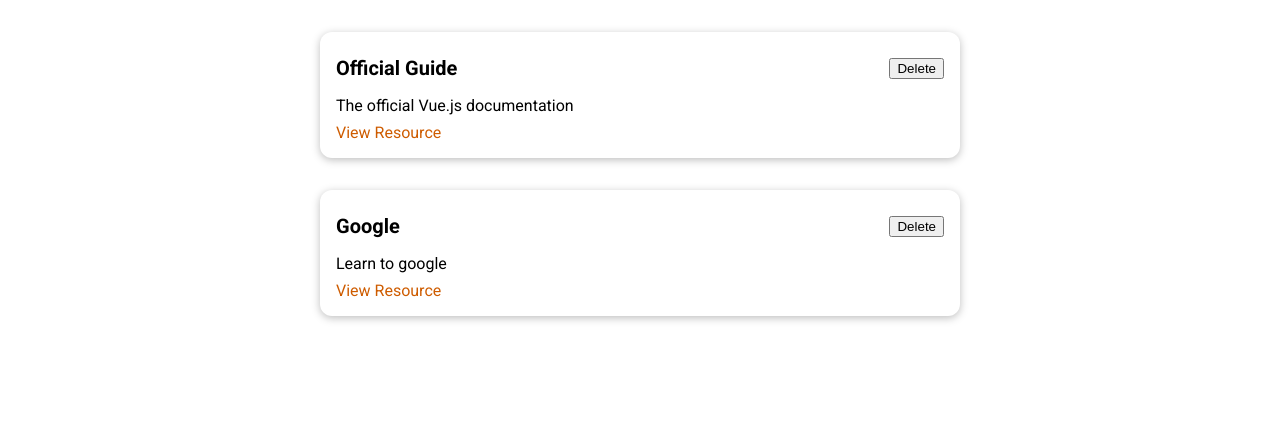
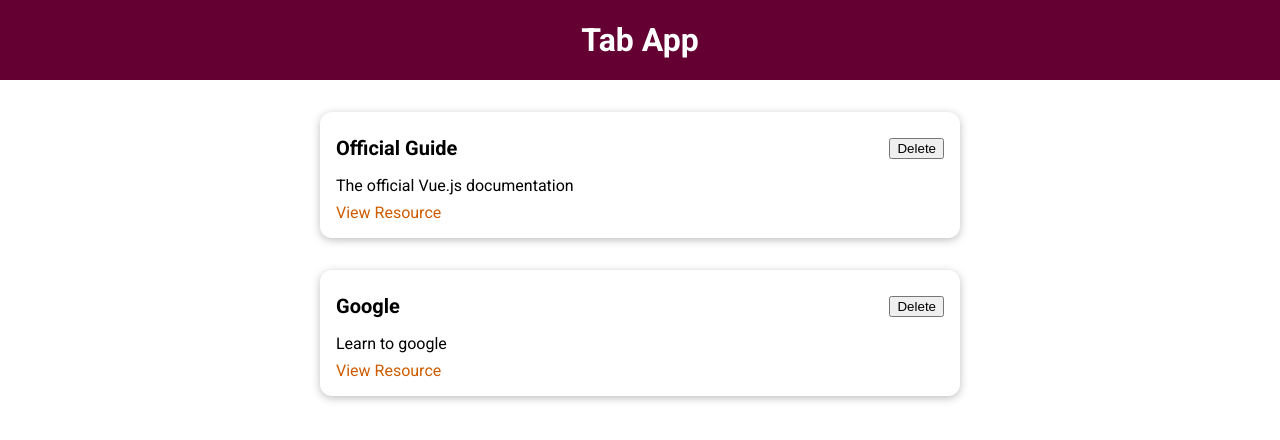
Before and after one commit to Ainsik/vue-tab-app, a Vue app: page / in a window 1280 px wide. Shown: the top 440 px of the page. Built offline with nearby package versions, Linux system fonts and the light colour scheme.

Commit message:
add header component

```diff
--- a/src/App.vue
+++ b/src/App.vue
@@ -1,9 +1,11 @@
 <template>
+	<the-header title="Tab App"></the-header>
 	<stored-resources :resources="storedResources"></stored-resources>
 </template>
 
 <script>
 import StoredResources from "./components/learning-resources/StoredResources.vue";
+import TheHeader from "./components/layouts/TheHeader.vue";
 
 export default {
 	data() {
@@ -26,6 +28,7 @@
 	},
 	components: {
 		StoredResources,
+		TheHeader,
 	},
 };
 </script>
--- /dev/null
+++ b/src/components/layouts/TheHeader.vue
@@ -0,0 +1,27 @@
+<template>
+	<header>
+		<h1>{{ title }}</h1>
+	</header>
+</template>
+
+<script>
+export default {
+	props: ["title"],
+};
+</script>
+
+<style scoped>
+header {
+	width: 100%;
+	height: 5rem;
+	background-color: #640032;
+	display: flex;
+	justify-content: center;
+	align-items: center;
+}
+
+header h1 {
+	color: white;
+	margin: 0;
+}
+</style>
```
